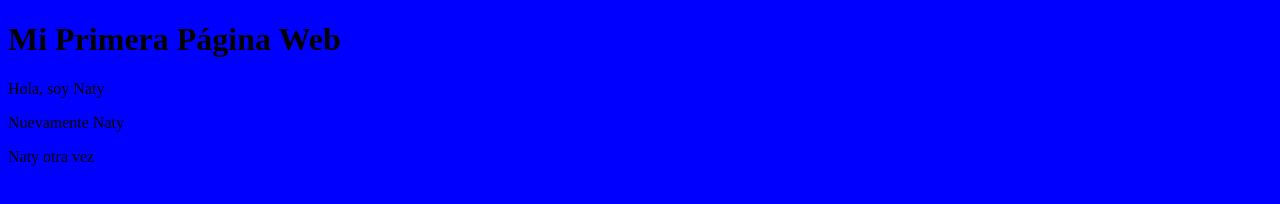
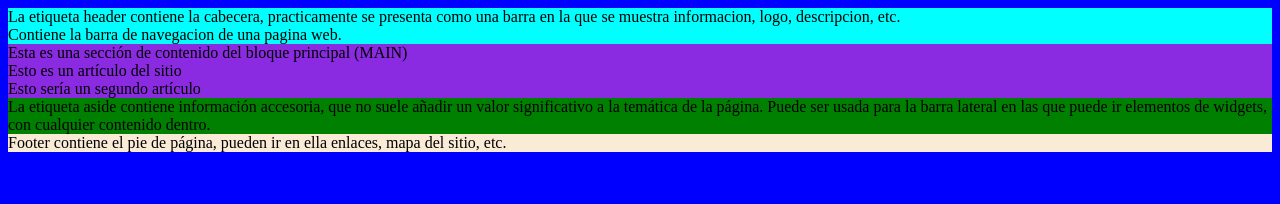
Before and after one commit to marete35/MiPrimeraPagina, a plain HTML site: page index.html in a window 1280 px wide. Drawn offline with Linux system fonts and the light colour scheme.

Commit message:
Estrucutra html 5 base

```diff
--- a/css/styles.css
+++ b/css/styles.css
@@ -1,3 +1,19 @@
 body{
     background-color: blue;
 }
+
+header{
+    background-color: aqua;
+}
+
+main{
+    background-color: blueviolet;
+}
+
+footer{
+    background-color: antiquewhite;
+}
+
+aside{
+    background-color: green;
+}
--- a/index.html
+++ b/index.html
@@ -7,9 +7,28 @@
     <title>Document</title>
 </head>
 <body>
-    <h1>Mi Primera Página Web</h1>
-    <p>Hola, soy Naty</p>
-    <p>Nuevamente Naty</p>
-    <p>Naty otra vez</p>
+    <header>
+        La etiqueta header contiene la cabecera, practicamente se presenta como una barra en la que se muestra informacion, logo, descripcion, etc.
+        <nav>
+            Contiene la barra de navegacion de una pagina web.
+        </nav>
+    </header>
+    <main>
+        <section>
+        Esta es una sección de contenido del bloque principal (MAIN)
+        <article>
+            Esto es un artículo del sitio
+        </article>
+        <article>
+        Esto sería un segundo artículo
+        </article>
+        </section>
+      </main>
+      <aside>
+        La etiqueta aside contiene información accesoria, que no suele añadir un valor significativo a la temática de la página. Puede ser usada para la barra lateral en las que puede ir elementos de widgets, con cualquier contenido dentro.
+      </aside>
+    <footer>
+        Footer contiene el pie de página, pueden ir en ella enlaces, mapa del sitio, etc.
+    </footer>
 </body>
 </html>
```
Also changed, not shown: 1 other file.
